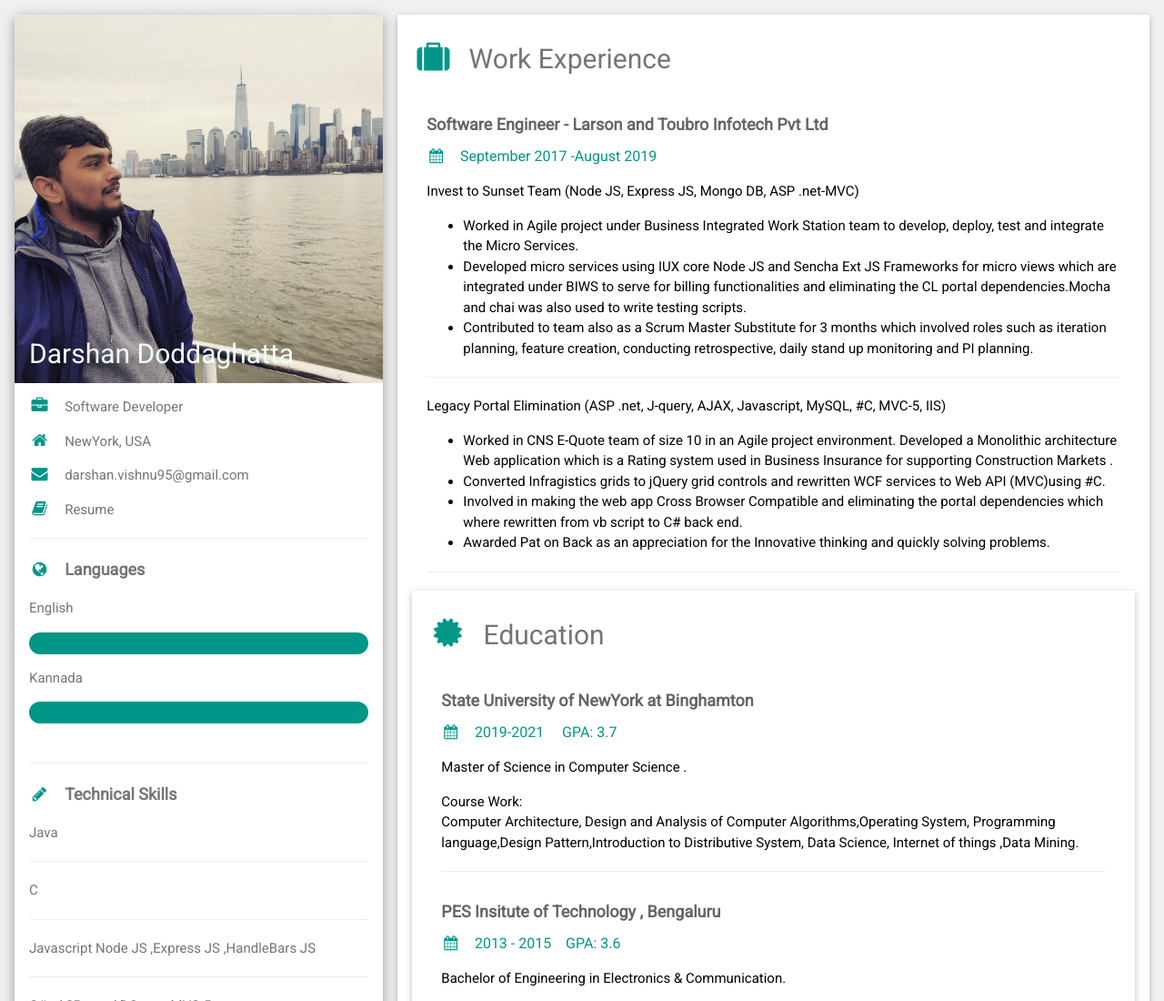
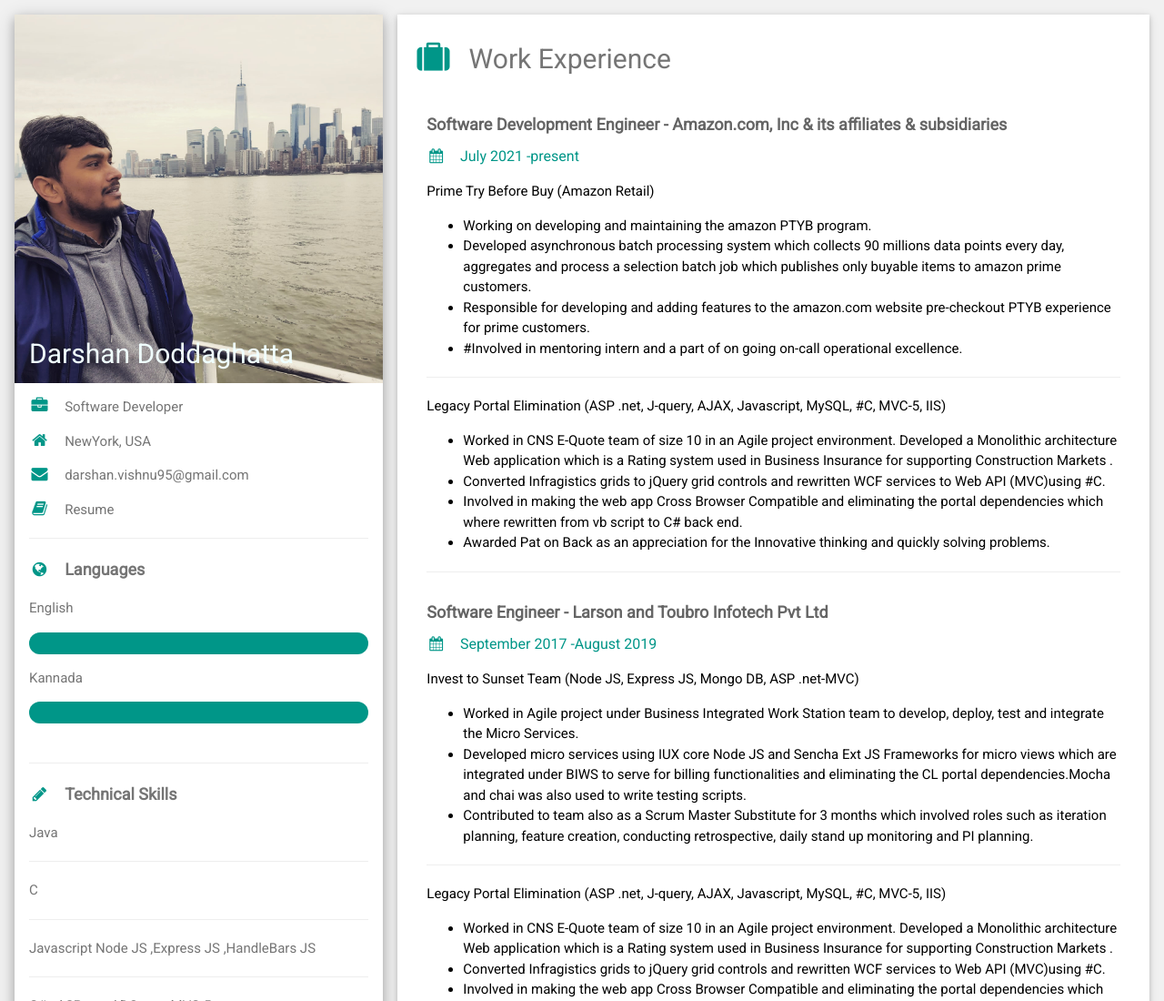
Before and after one commit to darshanVishnu/darshanVishnu.github.io, a plain HTML site: page index.html in a window 1280 px wide. Shown: the top 1100 px of the page at 91% size. Drawn offline with nearby package versions, Linux system fonts and the light colour scheme.

Commit message:
Update index.html

```diff
--- a/index.html
+++ b/index.html
@@ -81,6 +81,40 @@ href="DarshanDoddaghatta.pdf">Resume</a></p>
 
       <div class="w3-container w3-card w3-white w3-margin-bottom">
         <h2 class="w3-text-grey w3-padding-16"><i class="fa fa-suitcase fa-fw w3-margin-right w3-xxlarge w3-text-teal"></i>Work Experience</h2>
+          <div class="w3-container">
+          <h5 class="w3-opacity"><b>Software Development Engineer - Amazon.com, Inc & its affiliates & subsidiaries</b></h5>
+          <h6 class="w3-text-teal"><i class="fa fa-calendar fa-fw w3-margin-right"></i>July 2021 -present</span></h6>
+          <p>Prime Try Before Buy (Amazon Retail)</p>
+        <ul class="text-muted text-left">
+          <li>
+         Working on developing and maintaining the amazon PTYB program.
+          </li>
+          <li>
+    	Developed asynchronous batch processing system which collects 90 millions data points every day, aggregates and process a selection batch job which publishes only buyable items to amazon prime customers.   </li>
+          <li>Responsible for developing and adding features to the amazon.com website pre-checkout PTYB experience for prime customers.   </li>
+        <li>#Involved in mentoring intern and a part of on going on-call operational excellence.  </li>
+        </ul>
+        </p>
+        <hr>
+        <p>Legacy Portal Elimination (ASP .net, J-query, AJAX, Javascript, MySQL, #C, MVC-5, IIS)
+        </p>
+        <ul class="text-muted text-left">
+
+        <li>
+        Worked in CNS E-Quote team of  size 10 in an Agile project environment. Developed a Monolithic architecture Web application which is a  Rating system  used in Business Insurance for supporting Construction Markets .
+
+    </li>
+     <li>Converted Infragistics grids to jQuery grid controls and rewritten WCF services to Web API (MVC)using #C.
+     </li>
+     <li>Involved in making the web app Cross Browser Compatible and eliminating the portal dependencies which where rewritten from vb script to C# back end.
+     </li>
+     <li> Awarded Pat on Back as an appreciation for the Innovative thinking and
+        quickly solving problems.</li>
+          </ul>
+        <hr>
+        </div>
+
+
         <div class="w3-container">
           <h5 class="w3-opacity"><b>Software Engineer - Larson and Toubro Infotech Pvt Ltd</b></h5>
           <h6 class="w3-text-teal"><i class="fa fa-calendar fa-fw w3-margin-right"></i>September 2017 -August 2019</span></h6>
```
